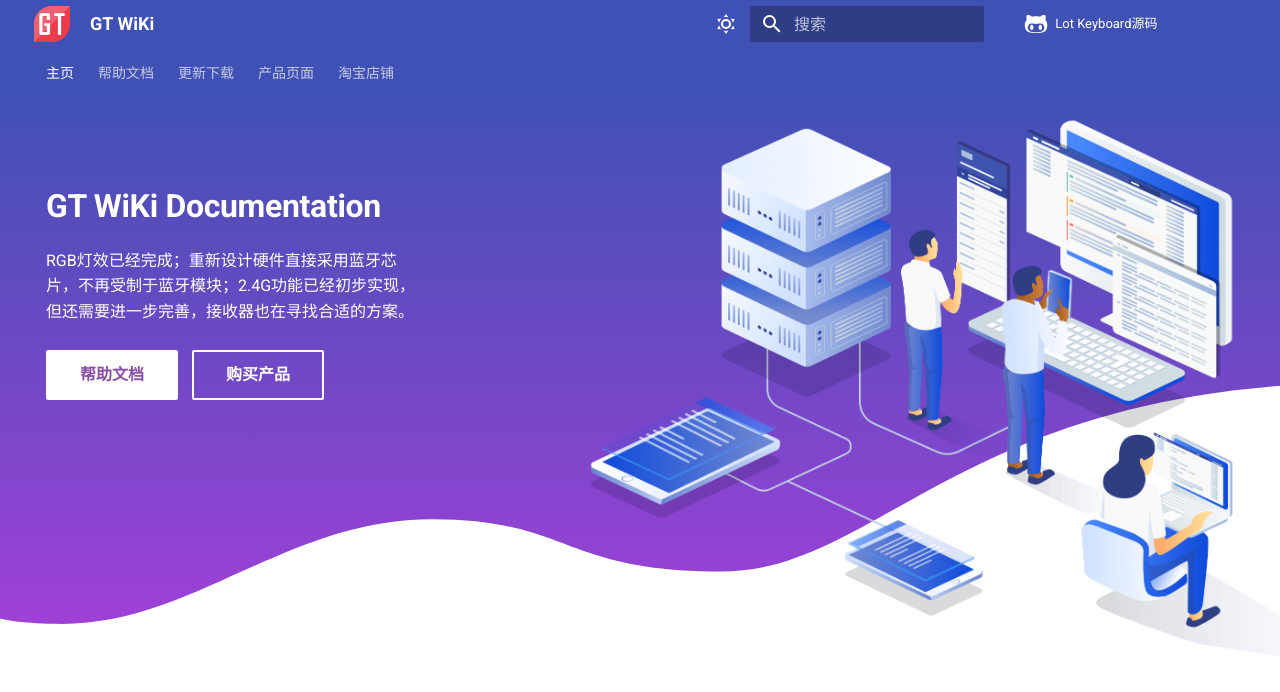
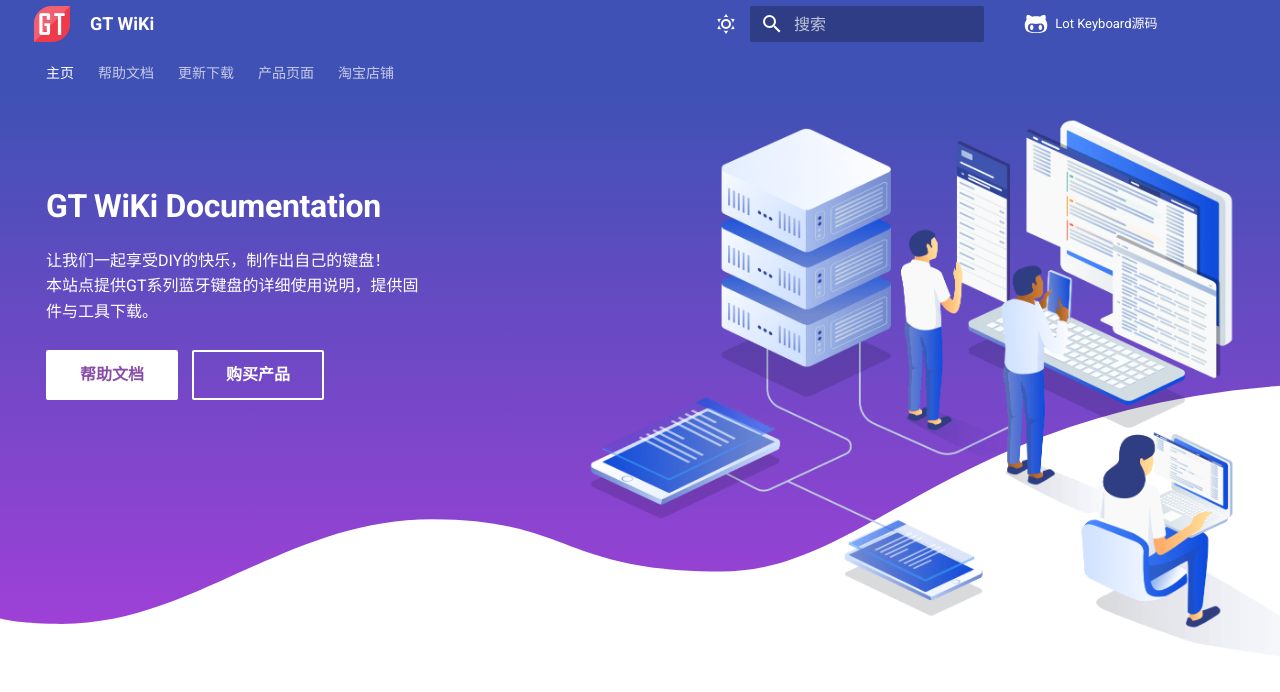
Before and after one commit to genokolar/genokolar.github.io, an MkDocs documentation site: the page built from docs/index.md, in a window 1280 px wide. Shown: the top 692 px of the page. Built offline with MkDocs 1.6.1 and Material for MkDocs 9.7.7, drawn with Linux system fonts in a browser that asks for light colours; comment, search, counter and statistics services are not loaded.

Commit message:
恢复公告、修改首页

```diff
--- a/docs/resources/home.html
+++ b/docs/resources/home.html
@@ -13,7 +13,9 @@
         </div>
         <div class="mdx-hero__content">
           <h1>GT WiKi Documentation</h1>
-          <p>RGB灯效已经完成；重新设计硬件直接采用蓝牙芯片，不再受制于蓝牙模块；2.4G功能已经初步实现，但还需要进一步完善，接收器也在寻找合适的方案。</p>
+          <p>让我们一起享受DIY的快乐，制作出自己的键盘！<br>
+             本站点提供GT系列蓝牙键盘的详细使用说明，提供固件与工具下载。<br>
+          </p>
           <a href="{{ page.next_page.url | url }}" title="{{ page.next_page.title | e }}" class="md-button md-button--primary">
             帮助文档
           </a>
```
Also changed, not shown: docs/summary.md (+13 -0 lines).
